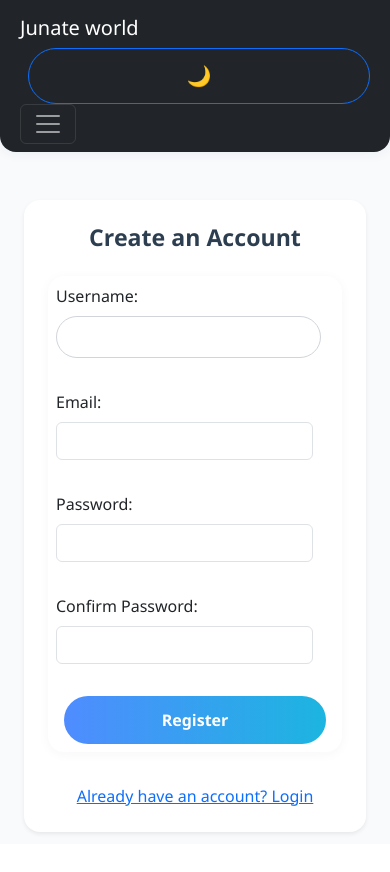
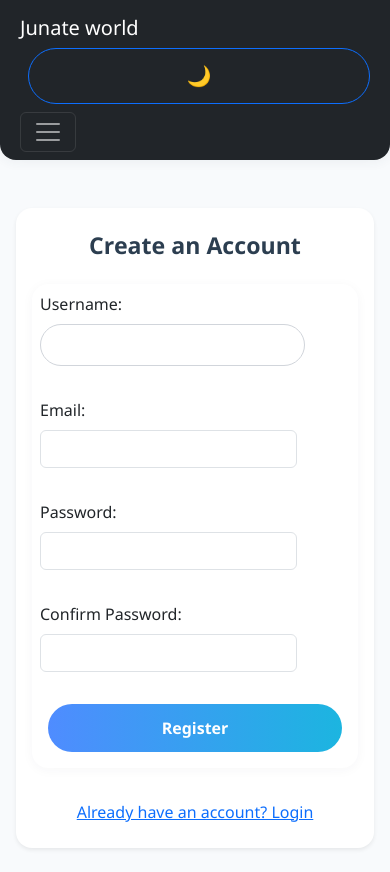
Before and after one commit to Junate-World/family-website, a Flask app: page /register in a window 390 px wide. Before the commit the page ends 835 px from the top, so only its background shows below. Run offline with Flask 3, Linux system fonts and the light colour scheme; some libraries are stand-ins or nearby versions.

Commit message:
mobile responsiveness and Desktop view

```diff
--- a/static/style.css
+++ b/static/style.css
@@ -143,7 +143,34 @@ body.dark-mode textarea {
     min-width: 250px;
 }
 
-/* Extra small devices */
+@media (max-width: 768px) {
+    .row {
+        flex-direction: column;
+    }
+    .col-md-4, .col-md-6, .col-md-8, .col-lg-10 {
+        width: 100% !important;
+        max-width: 100% !important;
+        margin-bottom: 1.5rem;
+    }
+    .card img, .card-img-top {
+        height: 160px !important;
+        width: 100% !important;
+        object-fit: cover;
+    }
+    form, .card, .container, .card-body {
+        padding-left: 0.5rem !important;
+        padding-right: 0.5rem !important;
+    }
+    .btn, .btn-primary, .btn-warning, .btn-danger {
+        width: 100% !important;
+        margin-bottom: 0.5rem;
+    }
+    input, textarea, select {
+        width: 100% !important;
+        font-size: 1rem;
+    }
+}
+
 @media (max-width: 480px) {
     body {
         font-size: 1rem;
@@ -151,25 +178,24 @@ body.dark-mode textarea {
     h1 {
         font-size: 1.5rem;
     }
-    .card img {
-        height: 100px;
+    .card img, .card-img-top {
+        height: 100px !important;
     }
     .navbar, form, .card {
-        padding: 0.5rem;
+        padding: 0.5rem !important;
     }
-    .btn, .btn-primary {
-        width: 100%;
-        padding: 0.75rem 0;
+    .btn, .btn-primary, .btn-warning, .btn-danger {
+        width: 100% !important;
+        padding: 0.75rem 0 !important;
         font-size: 1rem;
     }
     input, textarea, select {
-        width: 100%;
+        width: 100% !important;
         font-size: 1rem;
     }
 }
 
-/* Responsive images */
-img {
+img, .img-fluid, .card-img-top {
     max-width: 100%;
     height: auto;
 }
--- a/templates/add_member.html
+++ b/templates/add_member.html
@@ -1,11 +1,11 @@
 {% extends "base.html" %}
 {% block content %}
 <div class="container mt-4">
-  <div class="col-12 col-md-8 offset-md-2">
+  <div class="col-md-8 offset-md-2">
     <div class="card shadow-sm">
       <div class="card-body">
         <h2 class="mb-4">Add Family Member</h2>
-        <form method="POST" enctype="multipart/form-data" class="w-100">
+        <form method="POST" enctype="multipart/form-data">
           <div class="mb-3">
             <label class="form-label">Full Name</label>
             <input type="text" name="full_name" class="form-control" required>
--- a/templates/edit_member.html
+++ b/templates/edit_member.html
@@ -1,11 +1,11 @@
 {% extends "base.html" %}
 {% block content %}
 <div class="container mt-4">
-  <div class="col-12 col-md-8 offset-md-2">
+  <div class="col-md-8 offset-md-2">
     <div class="card shadow-sm">
       <div class="card-body">
         <h2 class="mb-4">Edit Family Member</h2>
-        <form method="post" enctype="multipart/form-data" class="w-100">
+        <form method="post" enctype="multipart/form-data">
           <div class="mb-3">
             <label class="form-label">Full Name</label>
             <input type="text" name="full_name" class="form-control" value="{{ member.full_name }}" required>
--- a/templates/family_tree.html
+++ b/templates/family_tree.html
@@ -2,11 +2,11 @@
 {% block content %}
 <div class="container mt-4">
   <div class="row justify-content-center">
-    <div class="col-12 col-lg-10">
+    <div class="col-lg-10">
       <div class="card shadow-sm">
         <div class="card-body">
           <h1 class="text-center mb-4">Family Tree</h1>
-          <div id="tree" class="d-flex justify-content-center" style="overflow-x:auto;"></div>
+          <div id="tree" class="d-flex justify-content-center"></div>
         </div>
       </div>
     </div>
--- a/templates/login.html
+++ b/templates/login.html
@@ -1,11 +1,11 @@
 {% extends "base.html" %}
 {% block content %}
 <div class="container mt-5">
-  <div class="col-12 col-md-6 offset-md-3">
+  <div class="col-md-6 offset-md-3">
     <div class="card shadow-sm">
       <div class="card-body">
         <h3 class="text-center mb-4">Login to Your Account</h3>
-        <form method="POST" action="/login" class="w-100">
+        <form method="POST" action="/login">
           <div class="mb-3">
             <label for="username" class="form-label">Username:</label>
             <input type="text" class="form-control" name="username" required>
--- a/templates/register.html
+++ b/templates/register.html
@@ -5,11 +5,11 @@
 
 
 <div class="container mt-5">
-    <div class="col-12 col-md-6 offset-md-3">
+    <div class="col-md-6 offset-md-3">
         <div class="card shadow-sm">
             <div class="card-body">
                 <h3 class="text-center mb-4">Create an Account</h3>
-                <form method="POST" action="/register" class="w-100">
+                <form method="POST" action="/register">
                         <div class="mb-3">
                             <label for="username" class="form-label">Username:</label>
                             <input type="text" class="form-control" name="username" required>
```
Also changed, not shown: templates/home.html (+5 -5 lines), templates/member_profile.html (+11 -11 lines).
